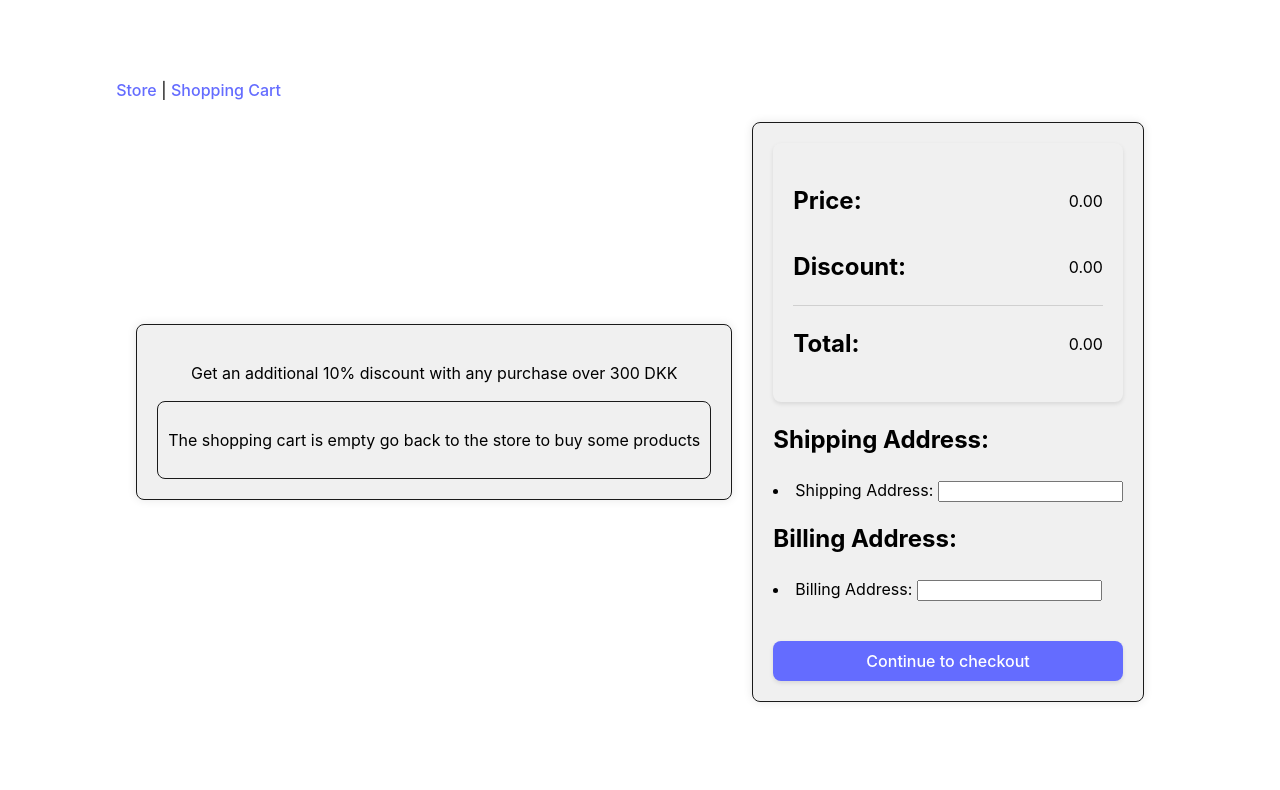
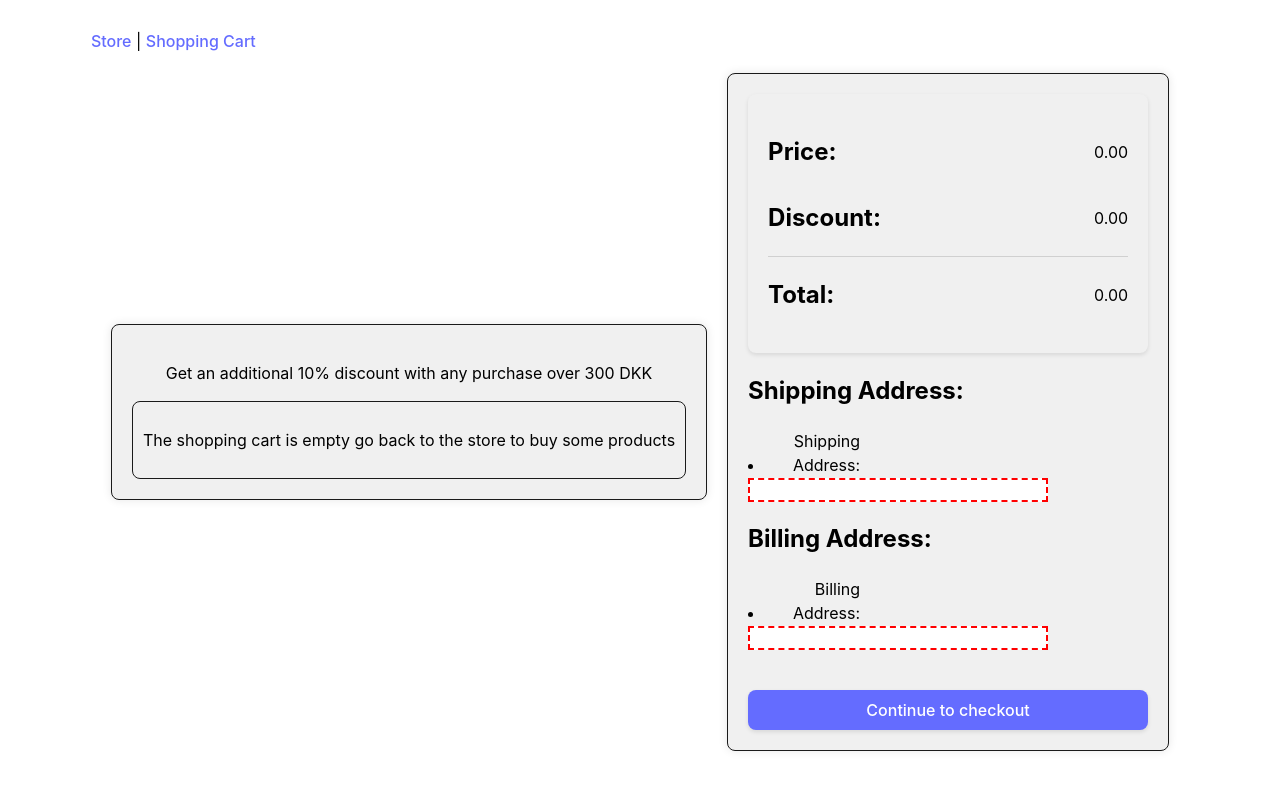
Before and after one commit to SiGoldbach/FrontendWebShop9, a React (Vite) app: page /cart in a window 1280 px wide. Shown: the top 790 px of the page. Built offline with nearby package versions, Linux system fonts and the light colour scheme.

Commit message:
Re-added basic styling to form

```diff
--- a/src/Pages/index.css
+++ b/src/Pages/index.css
@@ -403,6 +403,45 @@ Styles for checkout column. AI generated
   background-color: #535bf2;
 }
 
+input:invalid {
+  border: 2px dashed red;
+}
+
+input:valid {
+  border: 2px solid black;
+}
+
+label {
+  /* Uniform size & alignment */
+  display: inline-block;
+  width: 90px;
+  text-align: right;
+}
+
+input {
+  /* To make sure that all text fields have the same font settings
+     By default, textareas have a monospace font */
+  font: 1em sans-serif;
+
+  /* Uniform text field size */
+  width: 300px;
+  box-sizing: border-box;
+
+  /* Match form field borders */
+  border: 1px solid #999;
+}
+
+input:focus {
+  /* Additional highlight for focused elements */
+  border-color: #000;
+}
+
+ul {
+  list-style: none;
+  padding: 0;
+  margin: 0;
+}
+
 .IGNORE
 *{
   outline: 1px solid red;
```
